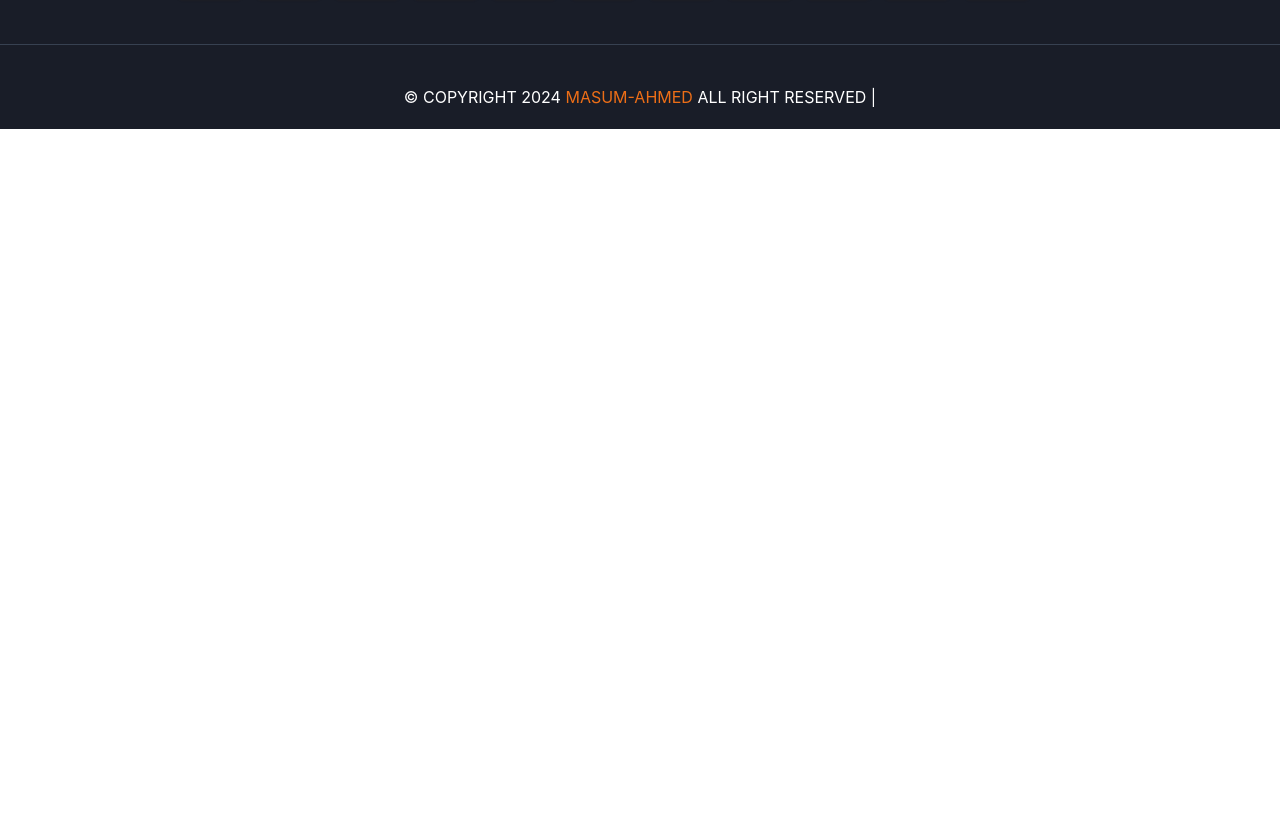
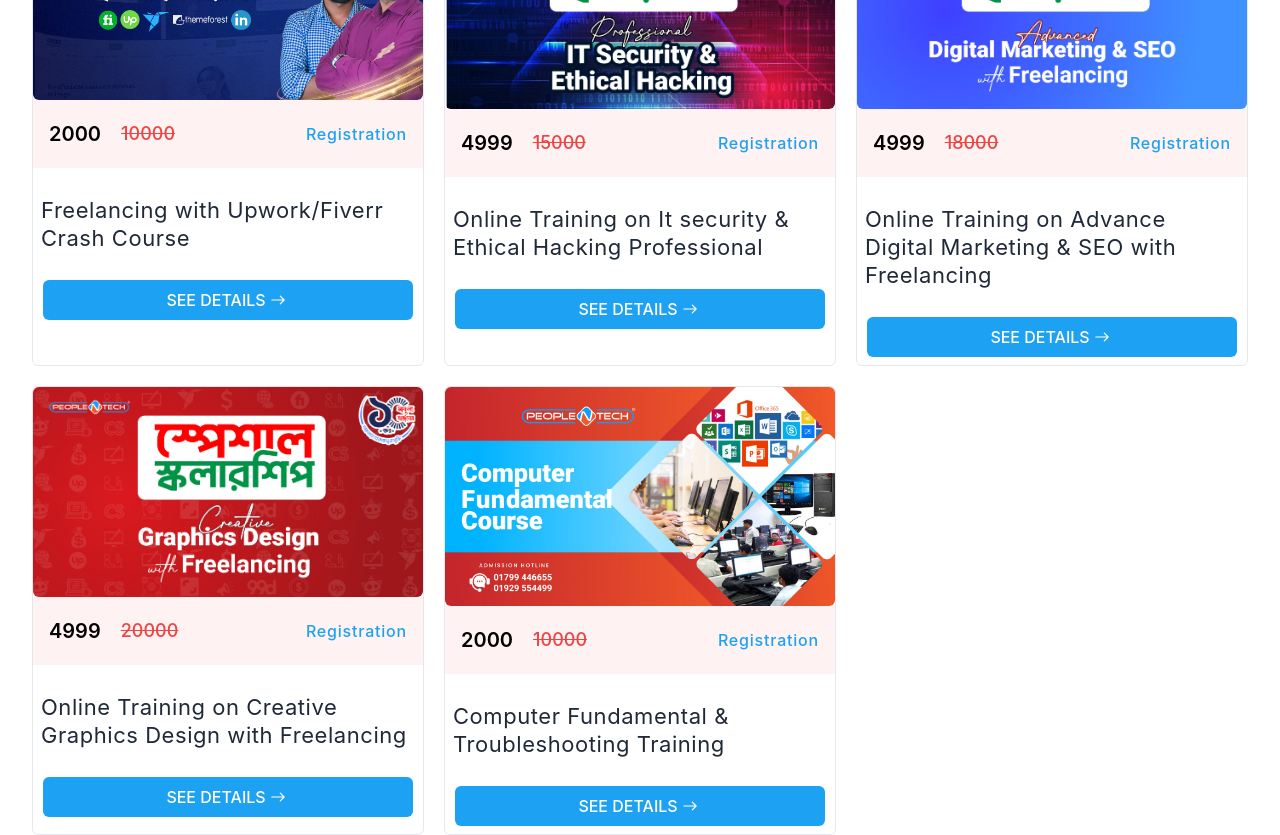
Before and after one commit to M-Shourav/Peoplentech_clone, a Next.js app: page /courses in a window 1280 px wide. Shown: the part 1020-1855 px from the top of the page. Before the commit the page ends 1149 px from the top, so only its background shows below. Built offline with nearby package versions, Linux system fonts and the light colour scheme.

Commit message:
scholarship added

```diff
--- a/app/courses/page.tsx
+++ b/app/courses/page.tsx
@@ -1,8 +1,9 @@
 import Banner from "@/components/Banner";
 import Container from "@/components/Container";
+import ScholarshipCourses from "@/components/ScholarshipCourses";
 import SliderData from "@/components/SliderData";
 import Title from "@/components/Title";
-import { ManiCourseImg, success_bannerImg } from "@/public/assets";
+import { ManiCourseImg } from "@/public/assets";
 import Image from "next/image";
 import Link from "next/link";
 import React from "react";
@@ -10,7 +11,7 @@ import { MdOutlineArrowForwardIos } from "react-icons/md";
 
 const CoursePage = () => {
   return (
-    <div className="flex flex-col gap-5 md:gap-7 mb-10">
+    <div className="mb-10">
       <Banner>
         <div className="w-full py-6 flex flex-col items-start gap-5">
           <div className="flex items-center gap-1">
@@ -55,6 +56,18 @@ const CoursePage = () => {
           />
         </div>
       </Banner>
+      <Container className="w-full py-5 md:py-10 flex flex-col gap-10">
+        <div className="flex flex-col gap-10">
+          <Title className="text-lg md:text-3xl">
+            Unlock your potential in the Courses section below
+          </Title>
+          <SliderData />
+        </div>
+        <div className="flex flex-col gap-10">
+          <Title className="text-lg md:text-3xl">Scholarship Courses</Title>
+          <ScholarshipCourses />
+        </div>
+      </Container>
     </div>
   );
 };
--- a/components/Container.tsx
+++ b/components/Container.tsx
@@ -2,10 +2,14 @@ import { cn } from "@/lib/utils";
 interface Props {
   children: React.ReactNode;
   className?: string;
+  id?: string;
 }
-const Container = ({ className, children }: Props) => {
+const Container = ({ className, children, id }: Props) => {
   return (
-    <div className={cn("max-w-screen-xl mx-auto px-4 md:px-8", className)}>
+    <div
+      id={id}
+      className={cn("max-w-screen-xl mx-auto px-4 md:px-8", className)}
+    >
       {children}
     </div>
   );
--- /dev/null
+++ b/components/CourseData.tsx
@@ -0,0 +1,7 @@
+import React from "react";
+
+const CourseData = () => {
+  return <div>CourseData</div>;
+};
+
+export default CourseData;
--- /dev/null
+++ b/components/ScholarshipCourses.tsx
@@ -0,0 +1,64 @@
+import { scholarshipArray } from "@/constants";
+import { Card, CardContent } from "./ui/card";
+import Image from "next/image";
+import Link from "next/link";
+import { IoIosArrowRoundForward } from "react-icons/io";
+
+const ScholarshipCourses = () => {
+  return (
+    <div className="grid grid-cols-1 md:grid-cols-2 lg:grid-cols-3 gap-5">
+      {scholarshipArray?.map((item) => (
+        <div
+          key={item?.name}
+          className="w-full border border-gray-200 flex flex-col
+            rounded-md hover:border-skyColor duration-300 "
+        >
+          <Image
+            src={item?.images}
+            alt={item?.name}
+            className=" object-cover rounded-md"
+          />
+          <div className="flex flex-col gap-5">
+            <div className="w-full bg-red-50 flex items-center justify-between px-4 py-5">
+              {item?.price.map((item, index) => (
+                <div key={index} className="flex items-center gap-5">
+                  <p className="text-xl font-semibold">{item?.discountPrice}</p>
+                  <p className="text-lg font-medium line-through text-red-500">
+                    {item?.regularPrice}
+                  </p>
+                </div>
+              ))}
+              <Link
+                href={"/registration"}
+                className="text-base font-medium tracking-wider
+              text-skyColor hover:text-lightSky hover:underline
+              hover:underline-offset-1 duration-300"
+              >
+                Registration
+              </Link>
+            </div>
+            <h3
+              className="p-2 text-base md:text-[22px] leading-7 font-normal text-gray-800
+            tracking-wide"
+            >
+              {item?.name}
+            </h3>
+          </div>
+          <div className="w-[95%] mt-5 mx-auto mb-2 py-2 rounded-md bg-skyColor flex items-center justify-center">
+            <Link
+              className="flex items-center text-white text-base md:text-base font-medium uppercase"
+              href={"/"}
+            >
+              See Details
+              <span className="text-2xl">
+                <IoIosArrowRoundForward />
+              </span>
+            </Link>
+          </div>
+        </div>
+      ))}
+    </div>
+  );
+};
+
+export default ScholarshipCourses;
--- a/components/SliderData.tsx
+++ b/components/SliderData.tsx
@@ -86,6 +86,7 @@ const SliderArray = [
     image: basicComputerImg,
   },
 ];
+
 const SliderData = () => {
   const handleSlideChange = (index: number) => {
     handleSlideChange(index);
--- a/constants/index.ts
+++ b/constants/index.ts
@@ -4,24 +4,31 @@ import {
   BdStudioImg,
   CbbLImg,
   certificate02,
+  ComputerFnImg,
   customer_services,
   CyberImg,
   feedback,
   FemaleInformationImg,
   FooterLogo,
   freelanceImg,
+  FreelancingCrhImg,
   FrontiaImg,
   GtsImg,
   interview,
   JobResumeImg,
   jobs,
   live,
+  MachineImg,
   NrbImg,
   PntdsImg,
   recorded,
   requirement,
+  scholarshipImg,
   SmartIllusionImg,
   speech_bubble,
+  SpScholarshipDmImg,
+  SpScholarshipGDImg,
+  SpScholarshipItImg,
   supportImg,
   UpsCaleImg,
   UsaImg,
@@ -65,6 +72,59 @@ export const NavArray = [
   {
     name: "Contact",
     href: "/contact",
+  },
+];
+
+export const scholarshipArray = [
+  {
+    name: "Freelancing with Upwork/Fiverr Crash Course",
+    price: [
+      {
+        regularPrice: 10000,
+        discountPrice: 2000,
+      },
+    ],
+    images: FreelancingCrhImg,
+  },
+  {
+    name: "Online Training on It security & Ethical Hacking Professional",
+    price: [
+      {
+        regularPrice: 15000,
+        discountPrice: 4999,
+      },
+    ],
+    images: SpScholarshipItImg,
+  },
+  {
+    name: "Online Training on Advance Digital Marketing & SEO with Freelancing ",
+    price: [
+      {
+        regularPrice: 18000,
+        discountPrice: 4999,
+      },
+    ],
+    images: SpScholarshipDmImg,
+  },
+  {
+    name: "Online Training on Creative Graphics Design with Freelancing",
+    price: [
+      {
+        regularPrice: 20000,
+        discountPrice: 4999,
+      },
+    ],
+    images: SpScholarshipGDImg,
+  },
+  {
+    name: "Computer Fundamental & Troubleshooting Training",
+    price: [
+      {
+        regularPrice: 10000,
+        discountPrice: 2000,
+      },
+    ],
+    images: ComputerFnImg,
   },
 ];
 
```
